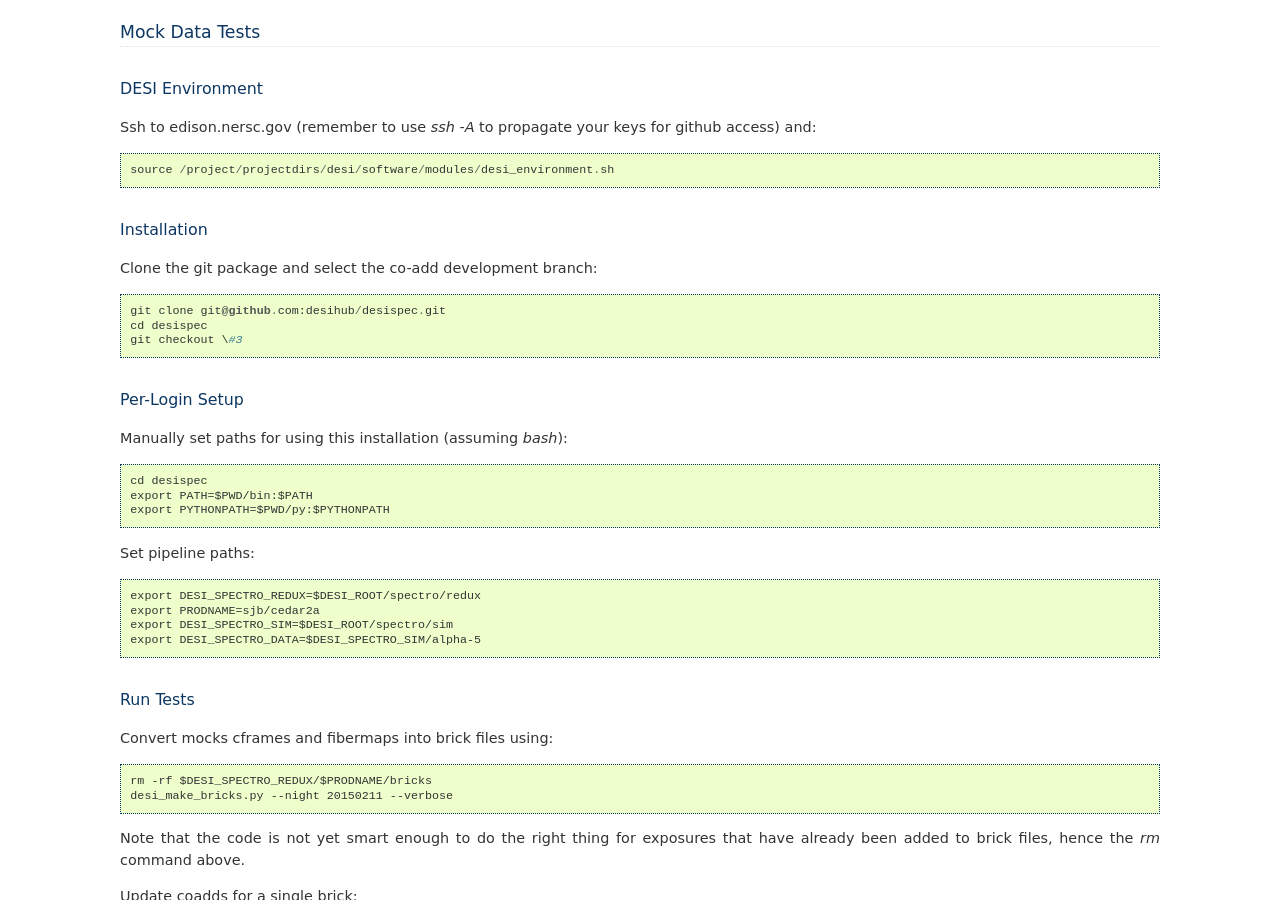
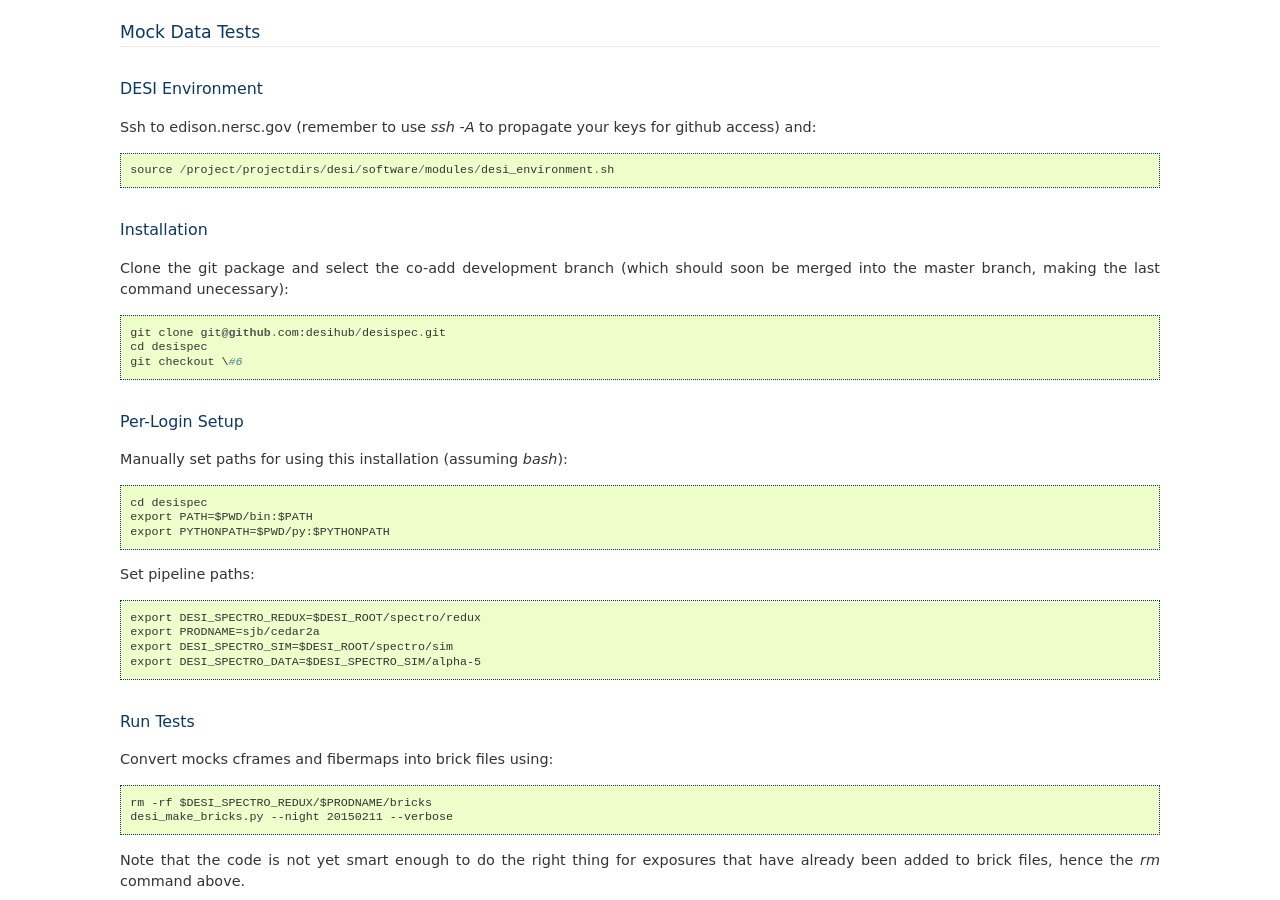
Before and after one commit to desihub/desispec, a Sphinx documentation site: the page built from doc/coadd.rst, in a window 1280 px wide and 900 px high, scrolled down 2509 px. Built offline with Sphinx 7.4.7, drawn with Linux system fonts in a browser that asks for light colours; some of the changed text lies outside the part shown.

Commit message:
Fill in newly assigned docdb number

```diff
--- a/doc/coadd.rst
+++ b/doc/coadd.rst
@@ -118,11 +118,11 @@ Ssh to edison.nersc.gov (remember to use `ssh -A` to propagate your keys for git
 Installation
 ------------
 
-Clone the git package and select the co-add development branch::
+Clone the git package and select the co-add development branch (which should soon be merged into the master branch, making the last command unecessary)::
 
     git clone git@github.com:desihub/desispec.git
     cd desispec
-    git checkout \#3
+    git checkout \#6
 
 Per-Login Setup
 ---------------
```
Also changed, not shown: other parts of doc/coadd.rst (+1 -1 lines), 3 other files.
